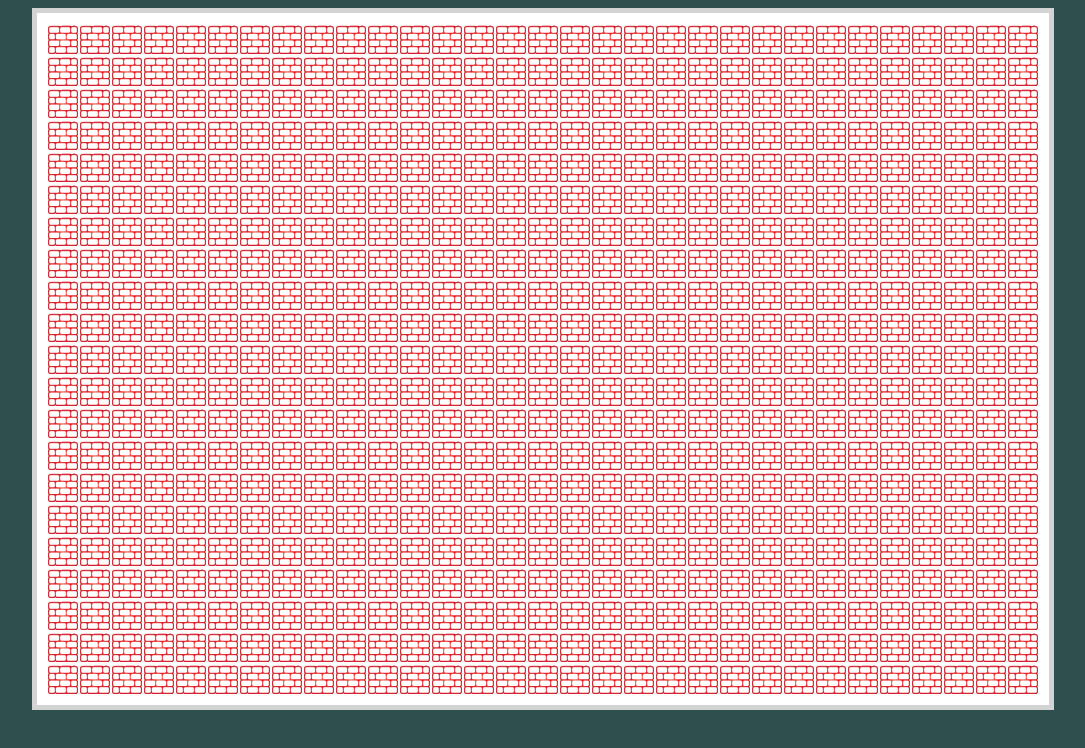
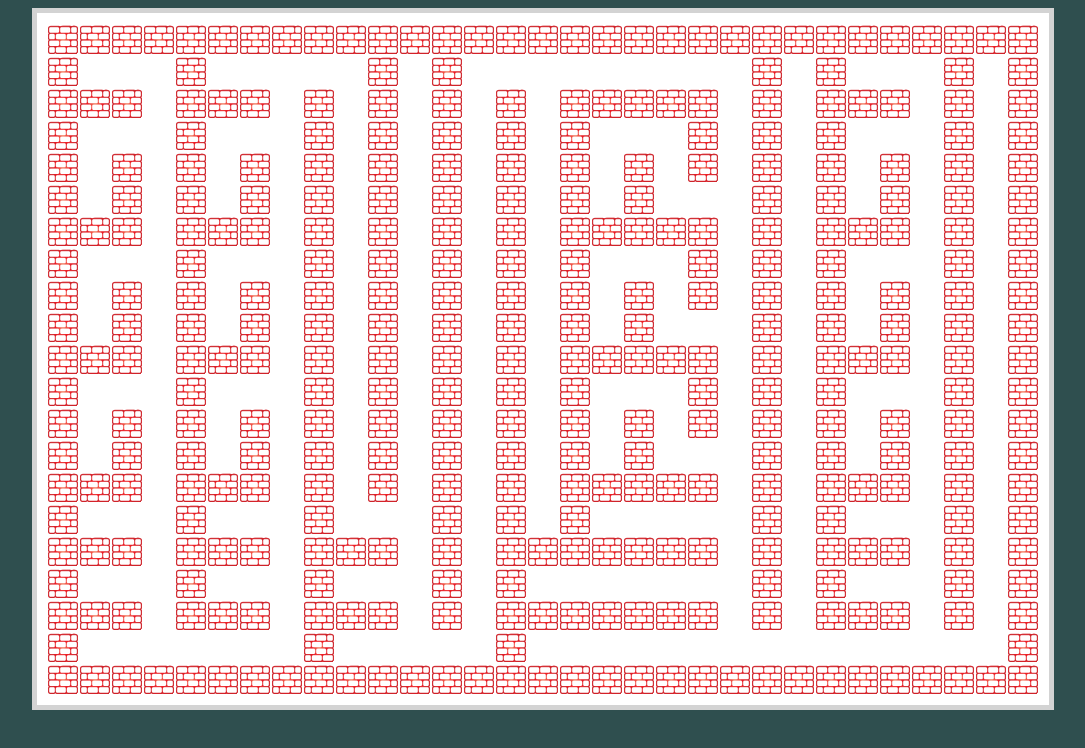
Before and after one commit to barsonyj/labirintus, a plain HTML site: page index.html in a window 1280 px wide. Shown: the whole page, without its empty margins (97-1182 px from the left). Drawn offline with Linux system fonts and the light colour scheme.

Commit message:
Labirintus

```diff
--- a/index.html
+++ b/index.html
@@ -17,14 +17,55 @@
     </style>
 
     <script>
+
+        let t = [];
+
         function start() {
             let html = "";
             for (let s=0; s<21; s++) {
+                t[s] = [];
                 for (let o=0; o<31; o++) {
-                    html += "<img src='icons/wall.png'>";
+                    t[s][o] = "wall";
+                    html += "<img id='"+s+"x"+o+"' src='icons/wall.png'>";
                 }
             }
             document.getElementById("jatek").innerHTML = html;
+            gondol();
+        }
+
+        function gondol() {
+            let s=0, o=0;
+            let sor = [];
+            let osz = [];
+            for (s=1; s<20; s++) for (o=1; o<30; o++) setKep(s, o, "null");
+            while (sor.length + osz.length < 23) {
+                if (Math.random() > 0.5 && sor.length < 9) {
+                    do {
+                        s = Math.floor(Math.random()*9+1)*2;
+                    } while (sor.includes(s));
+                    sor.push(s);
+                    if (Math.random() > 0.5) { // Balról-jobbra
+                        for(o=1; o<30; o++) if (t[s][o+1] != "wall") setKep(s, o, "wall");
+                    } else { // Jobbról-balra
+                        for(o=29; o>0; o--) if (t[s][o-1] != "wall") setKep(s, o, "wall");
+                    }
+                } else if (osz.length < 14) {
+                    do {
+                        o = Math.floor(Math.random()*14+1)*2;
+                    } while (osz.includes(o));
+                    osz.push(o);
+                    if (Math.random() > 0.5) { // Fentről-lefelé
+                        for (s=1; s<20; s++) if (t[s+1][o] != "wall") setKep(s, o, "wall");
+                    } else { // Leftről-felfelé
+                        for (s=19; s>0; s--) if (t[s-1][o] != "wall") setKep(s, o, "wall");
+                    }
+                }
+            }
+        }
+
+        function setKep(s, o, kep) {
+            document.getElementById(s+"x"+o).src = "icons/" + kep + ".png";
+            t[s][o] = kep;
         }
     </script>
 </head>
```
